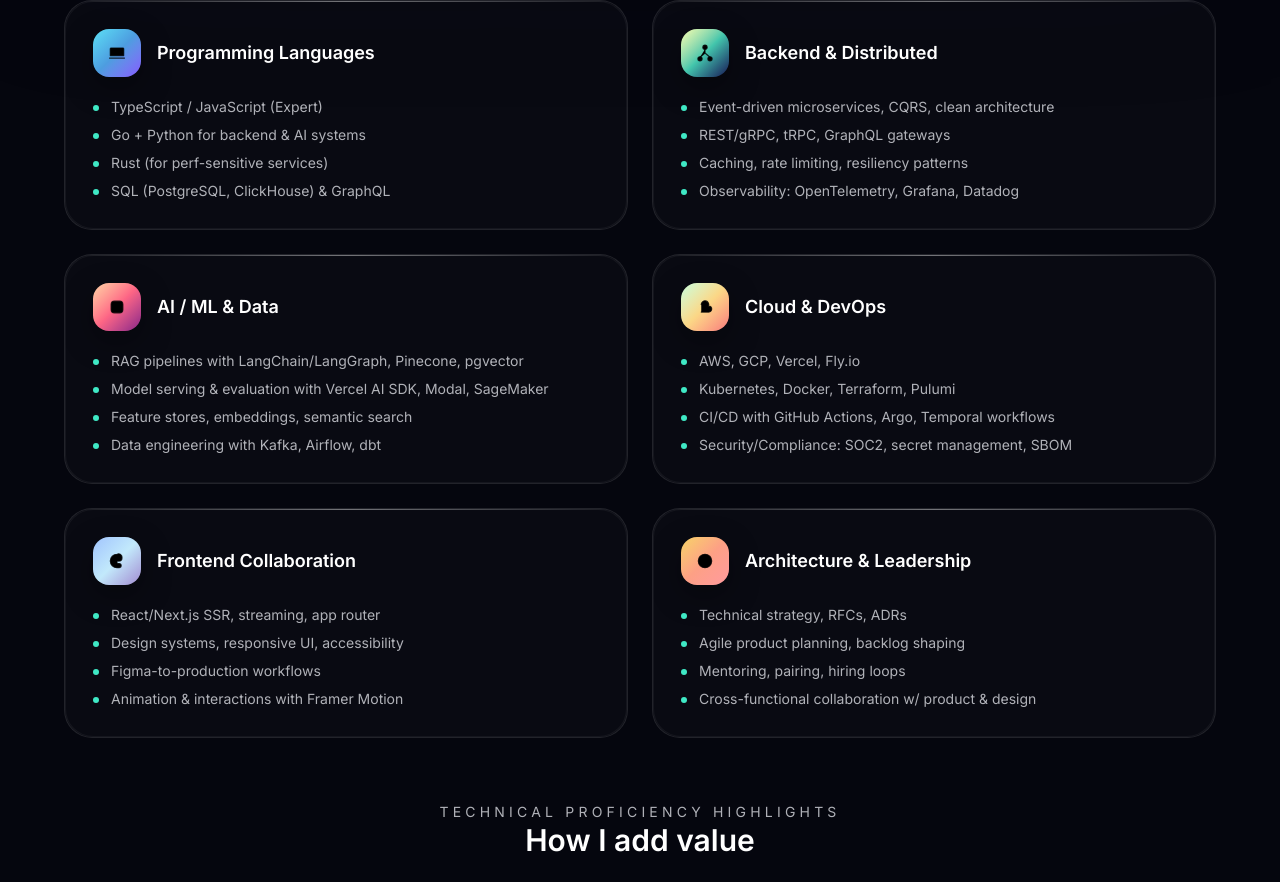
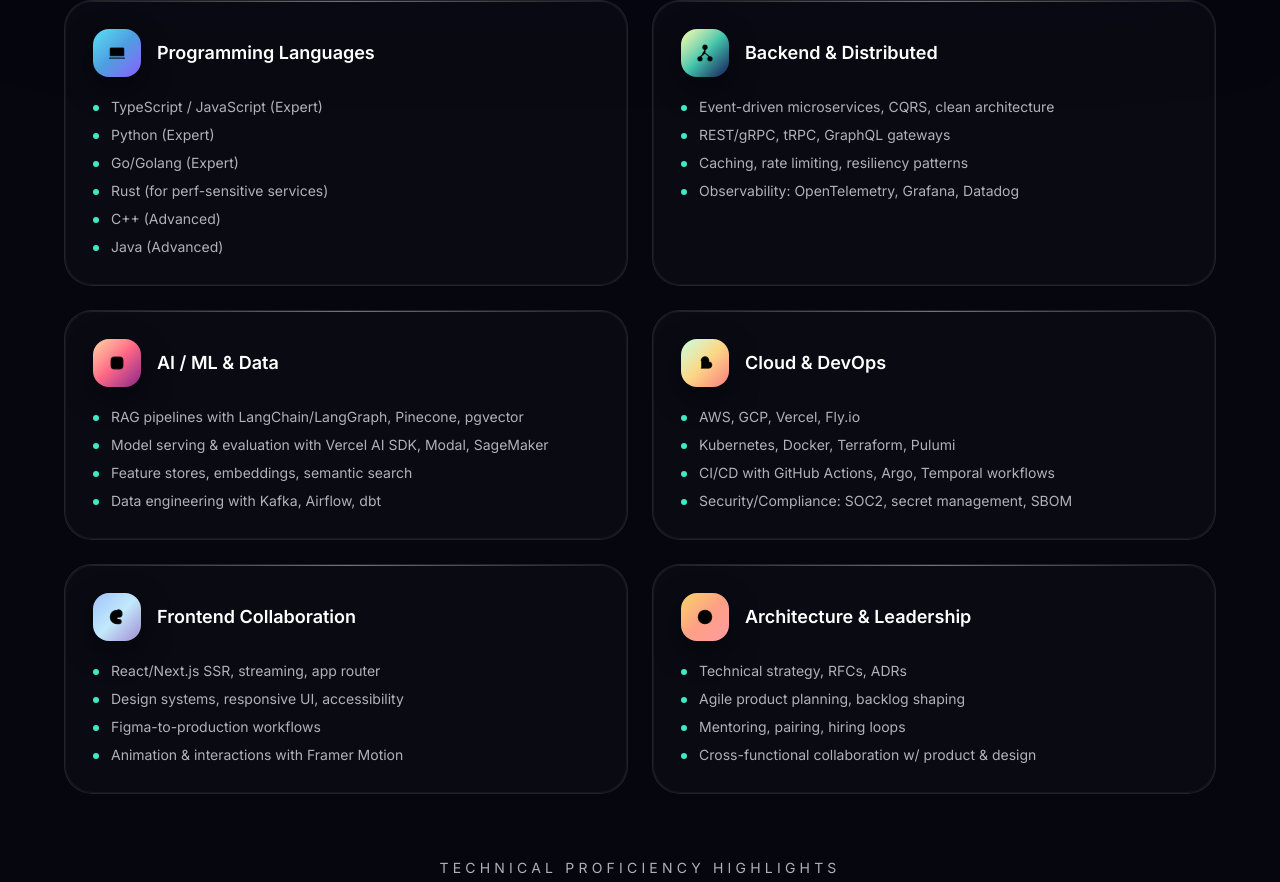
Before and after one commit to CryptoAardvark/Adrian-portfolio, a Next.js app: page / in a window 1280 px wide. Shown: the part 3596-4478 px from the top of the page. Built offline with nearby package versions, Linux system fonts and the light colour scheme.

Commit message:
feat: added program lang

```diff
--- a/data/content.ts
+++ b/data/content.ts
@@ -267,9 +267,11 @@
     icon: "laptop",
     bullets: [
       "TypeScript / JavaScript (Expert)",
-      "Go + Python for backend & AI systems",
+      "Python (Expert)",
+      "Go/Golang (Expert)",
       "Rust (for perf-sensitive services)",
-      "SQL (PostgreSQL, ClickHouse) & GraphQL",
+      "C++ (Advanced)",
+      "Java (Advanced)",
     ],
   },
   {
```
